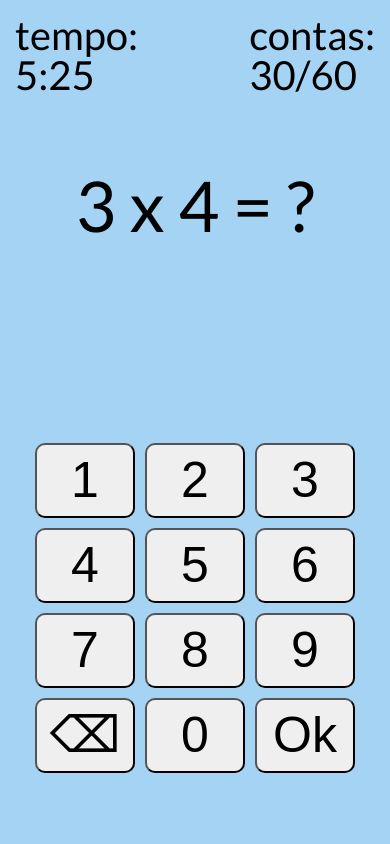
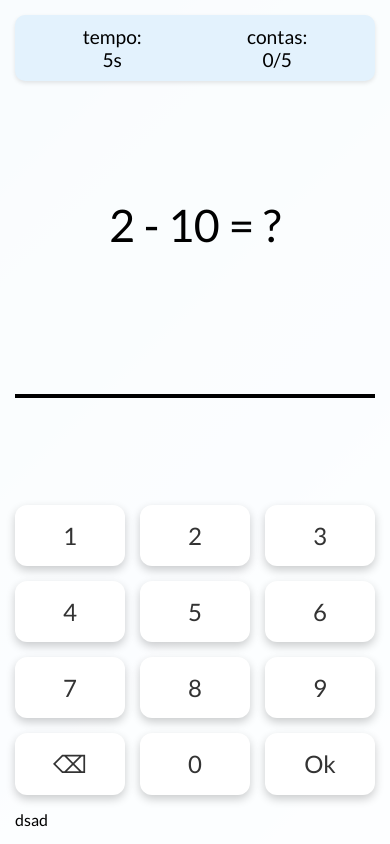
Before and after one commit to Cunbuca/Tabuada, a plain HTML site: page index.html in a window 390 px wide. Drawn offline with Linux system fonts and the light colour scheme.

Commit message:
Att beta

```diff
--- a/css/style.css
+++ b/css/style.css
@@ -1,57 +1,122 @@
-.lato-light {
-    font-family: "Lato", sans-serif;
-    font-weight: 300;
-    font-style: normal;
+* {
+    margin: 0;
+    padding: 0;
+    box-sizing: border-box;
+    font-family: 'Lato', sans-serif;
   }
 
-  .lato-regular {
-    font-family: "Lato", sans-serif;
-    font-weight: 400;
-    font-style: normal;
+  html, body {
+    height: 100%;
+    width: 100%;
   }
-body{
+
+  body {
+    background: linear-gradient(135deg, #a4d3f3, #e1f5fe);
     display: flex;
     justify-content: center;
     align-items: center;
-    height: 100vh;
-}
-.main{
-    font-family: 'lato';
-    height: 100%;
-    width: 100%;
+  }
+
+  .main {
     display: flex;
-    align-items: center;
     flex-direction: column;
-    background: rgb(164, 211, 243);
-}
-ul{
-    list-style: none;
-    display: flex;
-}
-.info{
-    display: flex;
-    font-size: 40px;
     justify-content: space-between;
     width: 100%;
-}
-.timer, .qtd{
-    margin: 15px 15px 0px 15px;
-}
-.cont{
-    margin-top: 15%;
-    font-size: 70px;
-    margin-bottom: 10%;
-}
-.resp{
-    margin-bottom: 55px;
-    font-size: 60px;
-    min-height: 67px;
-    border-bottom: 5px solid black;
-}
-button{
-    font-size: 50px;
-    margin: 5px;
+    max-width: 600px;
+    height: 100vh;
+    padding: 20px;
+    background-color: #ffffffee;
+    border-radius: 16px;
+    box-shadow: 0 8px 16px rgba(0,0,0,0.15);
+  }
+
+  .info {
+    display: flex;
+    justify-content: space-between;
+    align-items: center;
+    font-size: 1.4rem;
+    padding: 10px 20px;
     border-radius: 10px;
-    height: 75px;
-    width: 100px;
-}
+    background: #e3f2fd;
+    margin-bottom: 20px;
+    box-shadow: 0 2px 4px rgba(0,0,0,0.1);
+  }
+
+  .timer, .qtd {
+    display: flex;
+    flex-direction: column;
+    align-items: center;
+  }
+
+  .cont {
+    font-size: 3.5rem;
+    text-align: center;
+    margin: 30px 0 20px;
+  }
+
+  .resp {
+    font-size: 2.5rem;
+    min-height: 60px;
+    border-bottom: 4px solid black;
+    text-align: center;
+    margin-bottom: 40px;
+    padding-bottom: 10px;
+  }
+
+  .teclado {
+    display: grid;
+    grid-template-columns: repeat(3, 1fr);
+    gap: 15px;
+  }
+
+  button {
+    font-size: 2rem;
+    padding: 20px;
+    width: 100%;
+    border-radius: 12px;
+    border: none;
+    background-color: #ffffff;
+    color: #333;
+    box-shadow: 0 4px 10px rgba(0,0,0,0.2);
+    transition: all 0.2s ease-in-out;
+  }
+
+  button:hover {
+    background-color: #f0f0f0;
+    transform: translateY(-2px);
+    box-shadow: 0 6px 12px rgba(0,0,0,0.25);
+  }
+
+  button:active {
+    transform: scale(0.95);
+    box-shadow: 0 2px 5px rgba(0,0,0,0.3);
+  }
+
+  @media (max-width: 600px) {
+    .main {
+      padding: 15px;
+      border-radius: 0;
+      max-width: 100%;
+      height: 100vh;
+    }
+
+    .info {
+      flex-direction: row;
+      justify-content: space-around;
+      gap: 10px;
+      font-size: 1.2rem;
+    }
+
+    .cont {
+      font-size: 2.8rem;
+    }
+
+    .resp {
+      font-size: 2rem;
+    }
+
+    button {
+      font-size: 1.5rem;
+      padding: 16px;
+    }
+  }
--- a/index.html
+++ b/index.html
@@ -1,62 +1,49 @@
-<!DOCTYPE html>
-<html lang="en">
+<html lang="pt-BR">
 <head>
   <meta charset="UTF-8">
   <meta name="viewport" content="width=device-width, initial-scale=1.0">
 
+  <link rel="stylesheet" href="/css/style.css">
+
+  <title>Tabuada</title>
   <link rel="preconnect" href="https://fonts.googleapis.com">
   <link rel="preconnect" href="https://fonts.gstatic.com" crossorigin>
   <link href="https://fonts.googleapis.com/css2?family=Lato:wght@300;400&display=swap" rel="stylesheet">
-
-    <link rel="stylesheet" href="/css/reset.css">
-    <link rel="stylesheet" href="/css/style.css">
-    <title>Tabuada</title>
 </head>
 <body>
   <div class="main">
     <div class="info">
       <div class="timer">
         <p>tempo:</p>
-                <p>5:25</p>
+        <p id="tempo">5:25</p>
       </div>
       <div class="qtd">
         <p>contas:</p>
-                <p>30/60</p>
+        <p id="contQtd">30/60</p>
       </div>
     </div>
-        <br>
     <div class="cont">
-            <span class="num1" id="per1">40</span>
-            <span class="operator" id="op">&divide;</span>
-            <span class="num2" id="per2">2</span>
-            <span class="wenhao">= ?</span>
+      <span id="per1">40</span>
+      <span id="op">÷</span>
+      <span id="per2">2</span>
+      <span>= ?</span>
     </div>
-        <br>
     <div class="resp">
-            <span class="Presp" id="resp">20</span>
+      <span id="resp">20</span>
     </div>
-        <br>
     <div class="teclado">
-            <ul class="tec-1">
-                <li><button onclick="pres1()">1</button></li>
-                <li><button onclick="pres2()">2</button></li>
-                <li><button onclick="pres3()">3</button></li>
-            </ul>
-            <ul class="tec-2">
-                <li><button onclick="pres4()">4</button></li>
-                <li><button onclick="pres5()">5</button></li>
-                <li><button onclick="pres6()">6</button></li>
-            </ul>
-            <ul class="tec-3">
-                <li><button onclick="pres7()">7</button></li>
-                <li><button onclick="pres8()">8</button></li>
-                <li><button onclick="pres9()">9</button></li>
-            </ul>
-            <ul class="tec-4">
-                <li><button onclick="presBackSpace()">⌫</button></li>
-                <li><button onclick="pres0()">0</button></li>
-                <li><button onclick="presOk()">Ok</button></li>
-            </ul>
+      <button onclick="pres1()">1</button>
+      <button onclick="pres2()">2</button>
+      <button onclick="pres3()">3</button>
+      <button onclick="pres4()">4</button>
+      <button onclick="pres5()">5</button>
+      <button onclick="pres6()">6</button>
+      <button onclick="pres7()">7</button>
+      <button onclick="pres8()">8</button>
+      <button onclick="pres9()">9</button>
+      <button onclick="presBackSpace()">⌫</button>
+      <button onclick="pres0()">0</button>
+      <button onclick="presOk()">Ok</button>dsad
     </div>
   </div>
   <script src="/script/indexScript.js"></script>
--- a/script/indexScript.js
+++ b/script/indexScript.js
@@ -1,33 +1,78 @@
 let respArea = document.getElementById("resp");
 let per1Area = document.getElementById("per1");
 let per2Area = document.getElementById("per2");
-let op = document.getElementById("op");
+let tempoArea = document.getElementById("tempo");
+let contQtdArea = document.getElementById("contQtd");
+let opArea = document.getElementById("op");
+let op;
+let numOp;
+let perQtd = 0;
+let num1;
+let num2;
+let respCorrect = 0;
+let perMax = 5;
 
+let tempo = 0;
 let resp = "";
 
 function numAle(min ,max){
     return Math.floor(Math.random() * (max - min + 1)) + min;
 }
 
-let numOp = numAle(1,4);
+function iniciaTimer(){
+    intervalo = setInterval(() => {
+        tempo++;
+        tempoArea.innerHTML = `${tempo}s`;
+        contQtdArea.innerHTML=`${perQtd}/${perMax}`;
+    },1000);
+}
 
-let num1 = numAle(1,10);
-let num2 = numAle(1,10);
+function setPergunta(){
+    let numOp = numAle(1,4);
+    if(numOp == 1){
+        op = "x";
+        opArea.innerHTML=op;
+    }else if(numOp == 2){
+        op = "+";
+        opArea.innerHTML=op;
+    }else if(numOp == 3){
+        op = "&divide;";
+        opArea.innerHTML=op;
+    }else if(numOp == 4){
+        op = "-";
+        opArea.innerHTML=op;
+    }
 
-if(numOp == 1){
-    op.innerHTML="+";
-}else if(numOp == 2){
-    op.innerHTML="-";
-}else if(numOp == 3){
-    op.innerHTML="/";
-}else if(numOp == 4){
-    op.innerHTML="x";
+    num1 = numAle(1,10);
+    num2 = numAle(1,10);
+    per1Area.innerHTML=num1;
+    per2Area.innerHTML=num2;
+    iniciaTimer();
+}
+function newPergunta(){
+    numOp = numAle(1,4);
+    if(numOp == 1){
+        op = "x";
+        opArea.innerHTML=op;
+    }else if(numOp == 2){
+        op = "+";
+        opArea.innerHTML=op;
+    }else if(numOp == 3){
+        op = "&divide;";
+        opArea.innerHTML=op;
+    }else if(numOp == 4){
+        op = "-";
+        opArea.innerHTML=op;
+    }
+
+    num1 = numAle(1,10);
+    num2 = numAle(1,10);
+    per1Area.innerHTML=num1;
+    per2Area.innerHTML=num2;
+    presBackSpace();
 }
 
 respArea.innerHTML=resp;
-
-per1Area.innerHTML=num1;
-per2Area.innerHTML=num2;
 
 function presBackSpace(){
     resp="";
@@ -35,6 +80,27 @@ function presBackSpace(){
 }
 
 function presOk(){
+    if(numOp == 1){
+        if(resp == num1 * num2){
+            respCorrect++;
+        }
+    }else if(numOp == 2){
+        if(resp == num1 + num2){
+            respCorrect++;
+        }
+    }else if(numOp == 3){
+        if(resp == num1 / num2){
+            respCorrect++;
+        }
+    }else if(numOp == 4){
+        if(resp == num1 - num2){
+            respCorrect++;
+        }
+    }
+    if(perQtd < perMax){
+        perQtd++;
+        newPergunta();
+    }
 }
 
 function pres1(){
@@ -97,3 +163,4 @@ function pres0(){
         respArea.innerHTML=resp;
     }
 }
+setPergunta()
```
Also changed, not shown: dashboard.html (added, +252 -0 lines). Lines whose indentation alone changed are shown as unchanged.
